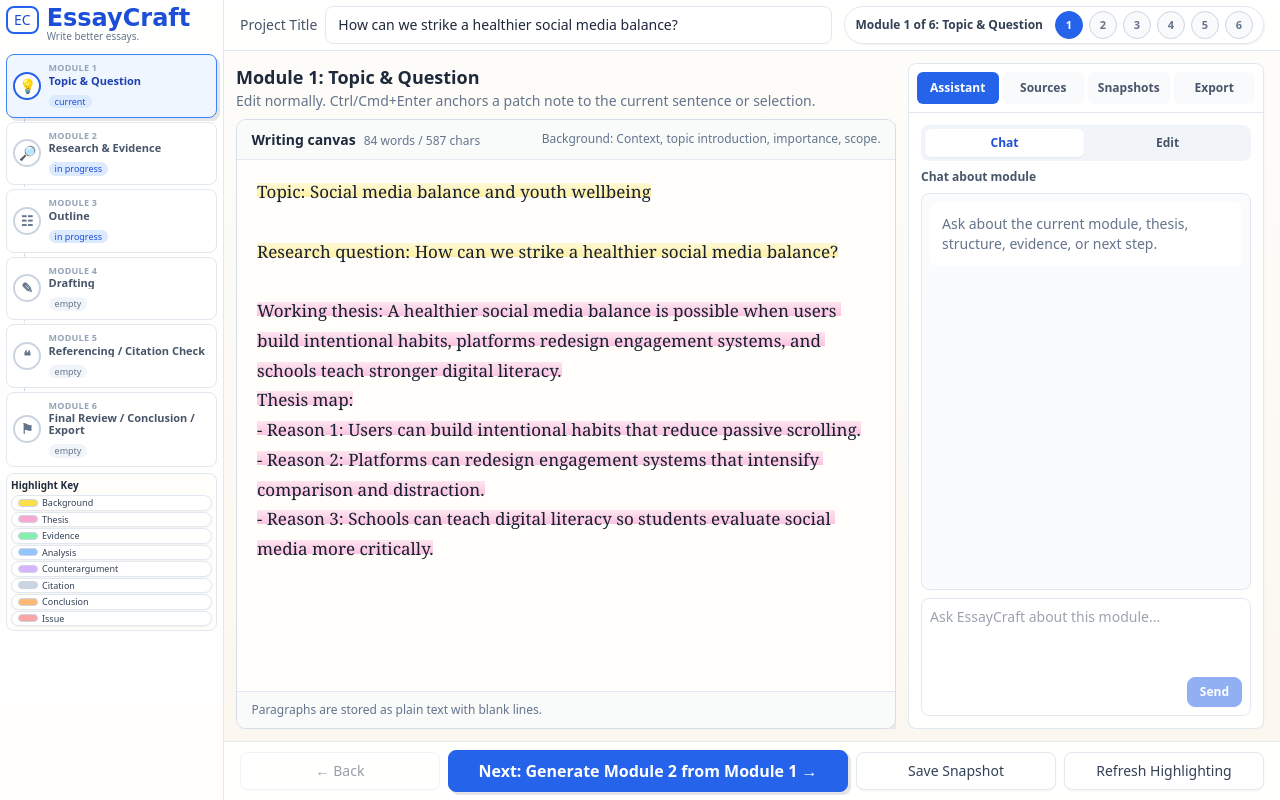
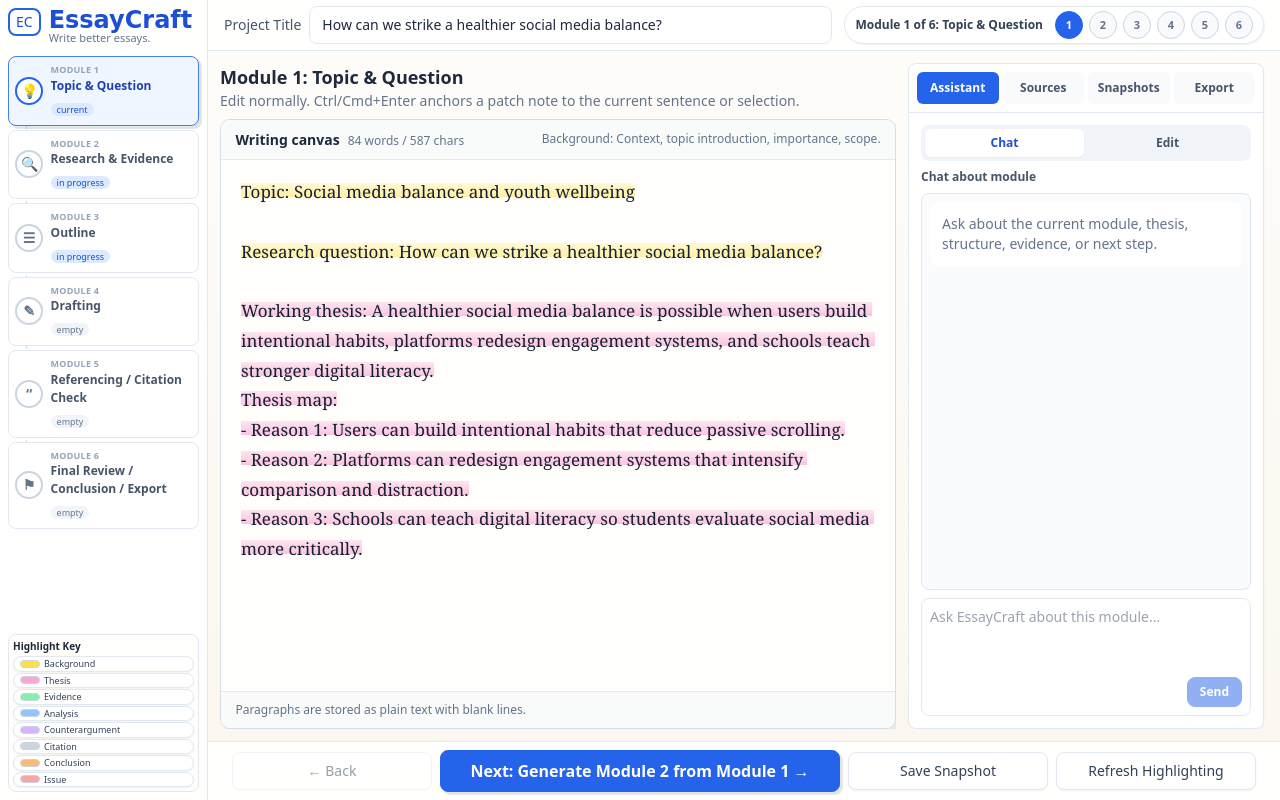
Before and after one commit to zhuyf25t/EssayCraft, a Next.js app: page / in a window 1280 px wide. Built offline with nearby package versions, Linux system fonts and the light colour scheme.

Commit message:
feat: simplify edit panel and improve readability

```diff
--- a/src/components/AssistantPanel.tsx
+++ b/src/components/AssistantPanel.tsx
@@ -212,11 +212,11 @@ function EditMode(props: AssistantPanelProps & { hasSelection: boolean }) {
           className="min-h-14 w-full resize-none border-0 bg-transparent text-sm outline-none"
           disabled={!canEdit}
         />
-        <div className="grid grid-cols-4 gap-1 text-[11px]">
+        <div className="grid grid-cols-4 gap-1 text-[12px]">
           <button aria-label="Rewrite" className="btn-primary px-1.5 py-1.5" disabled={!canEdit || props.loading} onClick={() => runInstruction("Rewrite selected passage")}>Rewrite</button>
-          <button aria-label="Make academic" className="btn-secondary px-1.5 py-1.5" disabled={!canEdit || props.loading} onClick={() => runInstruction("Make more academic")}>Academic</button>
+          <button aria-label="Make academic" className="rounded-lg border border-blue-500 bg-blue-50 px-1.5 py-1.5 text-sm font-semibold text-blue-700 shadow-sm transition hover:bg-blue-100 disabled:cursor-not-allowed disabled:opacity-50" disabled={!canEdit || props.loading} onClick={() => runInstruction("Make more academic")}>Academic</button>
           <button aria-label="Translate" className="btn-secondary px-1.5 py-1.5" disabled={!canEdit || props.loading} onClick={() => props.onSelectionAction("Translate selected text")}>Translate</button>
-          <button aria-label="Explain highlight" className="btn-secondary px-1.5 py-1.5" disabled={!props.activeAnnotation || props.loading} onClick={() => props.onInspectAction("Explain this highlight")}>? Explain</button>
+          <button aria-label="Explain highlight" className="btn-secondary px-1.5 py-1.5" disabled={!props.activeAnnotation || props.loading} onClick={() => props.onInspectAction("Explain this highlight")}>Explain</button>
         </div>
       </div>
     </div>
--- a/src/components/ModuleSidebar.tsx
+++ b/src/components/ModuleSidebar.tsx
@@ -5,22 +5,30 @@ import { moduleDisplayStatus, moduleStatusTone, type ModuleDisplayStatus } from
 
 const MODULES: ModuleNumber[] = [1, 2, 3, 4, 5, 6];
 const MODULE_ICONS: Record<ModuleNumber, string> = {
-  1: "💡",
-  2: "🔎",
-  3: "☷",
-  4: "✎",
-  5: "❝",
-  6: "⚑"
+  1: "\u{1F4A1}",
+  2: "\u{1F50D}",
+  3: "\u2630",
+  4: "\u270E",
+  5: "\u201C",
+  6: "\u2691"
 };
 
-export function ModuleSidebar({ project, activeLabel, onSelect }: { project: Project; activeLabel?: SegmentLabel; onSelect: (moduleNumber: ModuleNumber) => void }) {
+export function ModuleSidebar({
+  project,
+  activeLabel,
+  onSelect
+}: {
+  project: Project;
+  activeLabel?: SegmentLabel;
+  onSelect: (moduleNumber: ModuleNumber) => void;
+}) {
   return (
-    <aside data-testid="module-sidebar" className="flex h-full min-h-0 w-56 shrink-0 flex-col overflow-hidden border-r border-slate-200 bg-white/90 p-1.5">
+    <aside data-testid="module-sidebar" className="flex h-full min-h-0 w-52 shrink-0 flex-col overflow-hidden border-r border-slate-200 bg-white/90 p-2">
       <div className="mb-2 flex shrink-0 items-start gap-2">
         <div className="rounded-lg border-2 border-blue-600 px-1.5 py-0.5 text-sm text-blue-700">EC</div>
         <div>
           <div className="font-crayon text-2xl font-bold leading-6 text-blue-700">EssayCraft</div>
-          <div className="text-[10px] leading-3 text-slate-500">Write better essays.</div>
+          <div className="text-[11px] leading-3 text-slate-500">Write better essays.</div>
         </div>
       </div>
 
@@ -39,7 +47,7 @@ export function ModuleSidebar({ project, activeLabel, onSelect }: { project: Pro
                 active
                   ? "border-blue-500 bg-blue-50 text-blue-800 shadow-sketch"
                   : status === "has issues"
-                    ? "border-red-200 bg-red-50/70 text-slate-700 hover:bg-red-50"
+                    ? "border-red-200 bg-red-50/60 text-slate-700 hover:bg-red-50"
                     : status === "done"
                       ? "border-emerald-200 bg-emerald-50/70 text-slate-700 hover:bg-emerald-50"
                       : "border-slate-200 bg-white text-slate-600 hover:bg-slate-50"
@@ -47,19 +55,19 @@ export function ModuleSidebar({ project, activeLabel, onSelect }: { project: Pro
               title={`Module ${moduleNumber}: ${MODULE_TITLES[moduleNumber]} - ${status}`}
             >
               <span className={`flex h-7 w-7 items-center justify-center rounded-full border-2 bg-white text-sm font-bold ${active ? "border-blue-600 text-blue-700" : tone === "emerald" ? "border-emerald-600 text-emerald-700" : tone === "red" ? "border-red-400 text-red-600" : "border-slate-300 text-slate-500"}`}>
-                {status === "done" && !active ? "✓" : MODULE_ICONS[moduleNumber]}
+                {status === "done" && !active ? "\u2713" : MODULE_ICONS[moduleNumber]}
               </span>
               <span className="min-w-0">
                 <span className="block text-[9px] font-semibold uppercase tracking-wide text-slate-400">Module {moduleNumber}</span>
-                <span className="line-clamp-2 block text-[11px] font-semibold leading-3">{MODULE_TITLES[moduleNumber]}</span>
-                <span className={`mt-0.5 inline-block rounded-full px-1.5 py-0 text-[9px] ${statusClass(status)}`}>{status}</span>
+                <span className="line-clamp-2 block text-[12px] font-semibold leading-3.5">{MODULE_TITLES[moduleNumber]}</span>
+                <span className={`mt-0.5 inline-block rounded-full px-1.5 py-0.5 text-[9px] leading-none ${statusClass(status)}`}>{status}</span>
               </span>
             </button>
           );
         })}
       </div>
 
-      <div className="mt-1.5 shrink-0 space-y-2">
+      <div className="mt-auto shrink-0 pt-2">
         <HighlightKey activeLabel={activeLabel} />
       </div>
     </aside>
```
